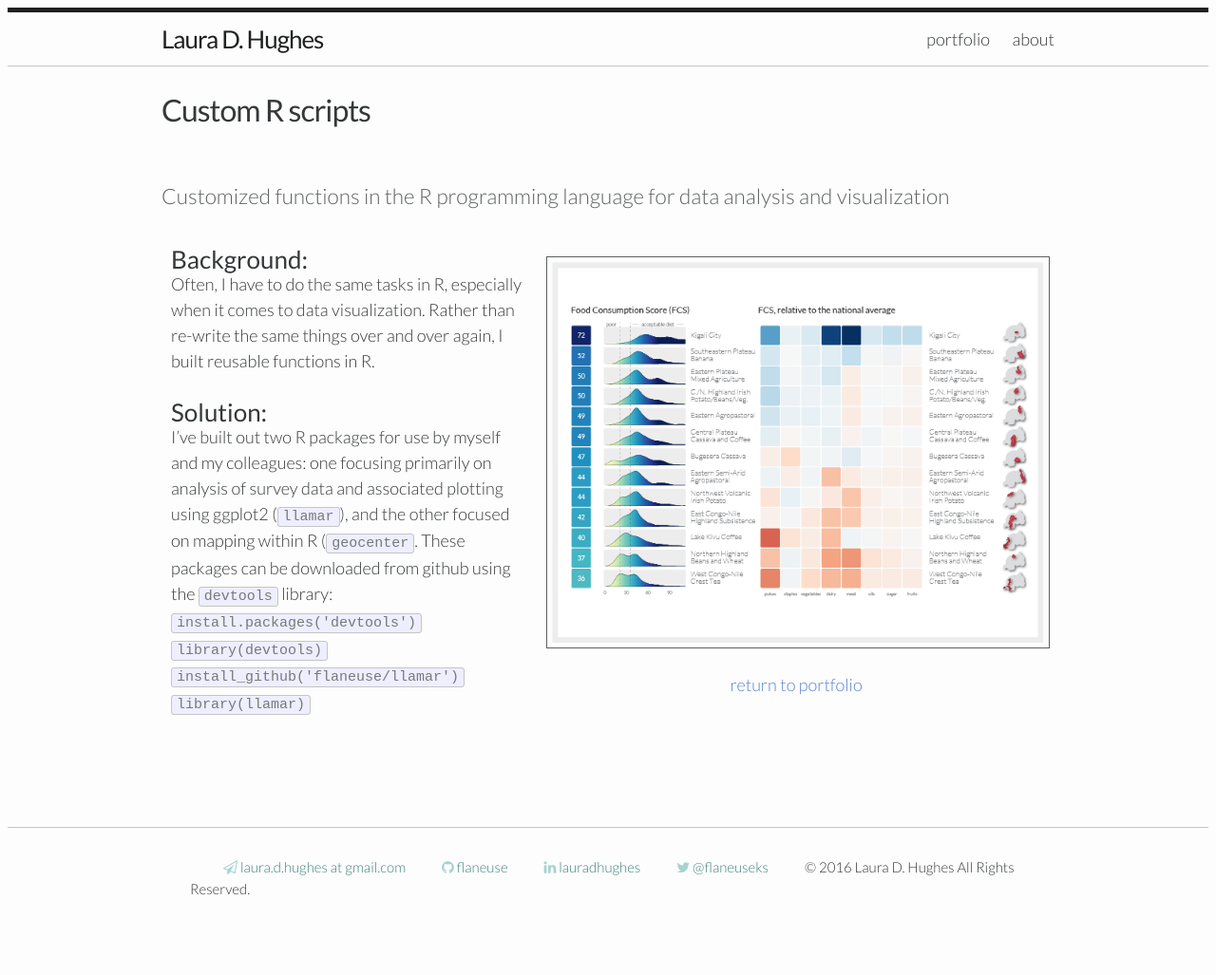
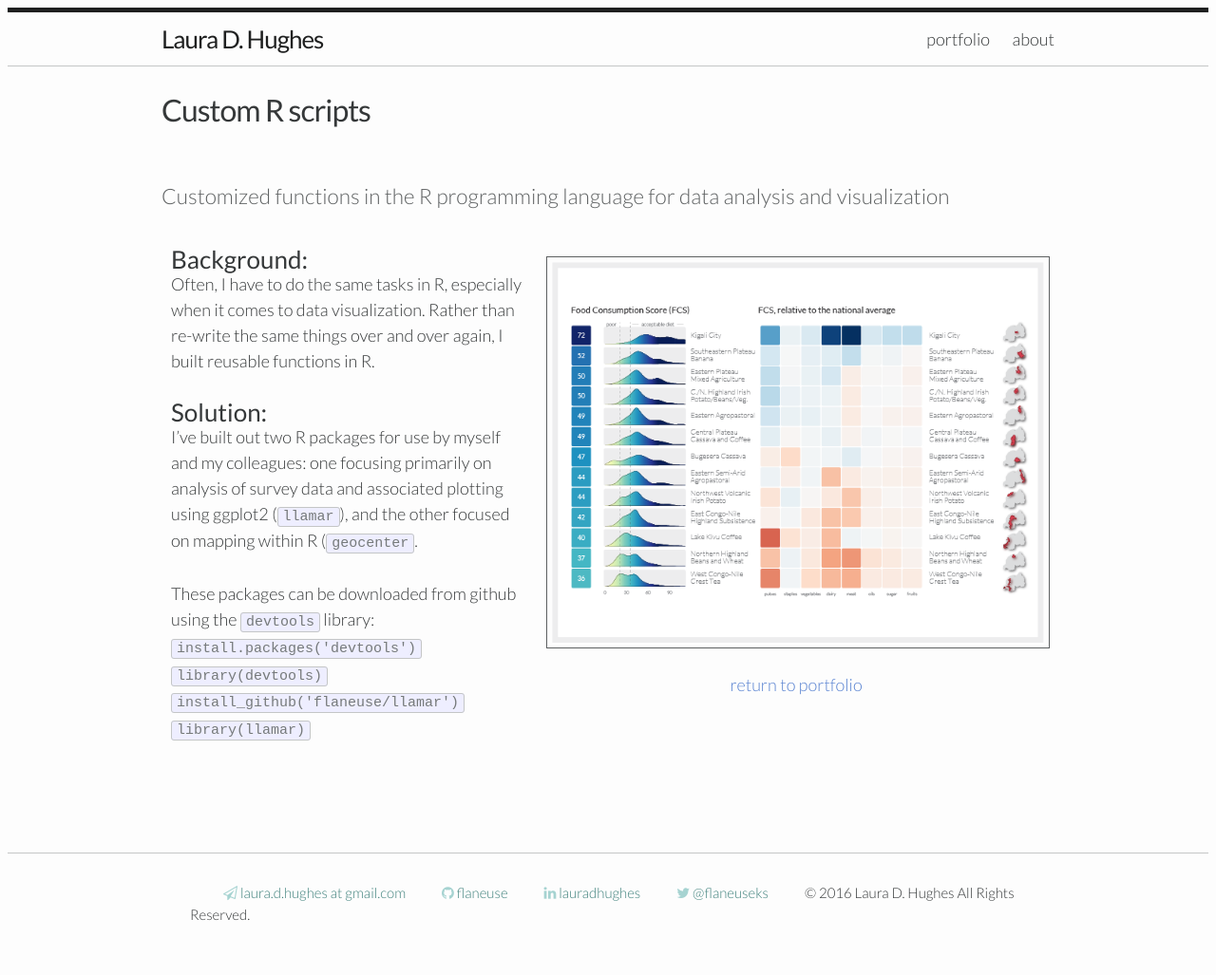
Before and after one commit to flaneuse/flaneuse.github.io, a Jekyll site: the page built from _resources/customR.md, in a window 1280 px wide. Shown: the whole page at 95% size. Built offline with Jekyll 4.4.1, drawn with Linux system fonts in a browser that asks for light colours; before the commit the page ends 1000 px from its top, so only the background shows below that.

Commit message:
add padding

```diff
--- a/_resources/customR.md
+++ b/_resources/customR.md
@@ -16,7 +16,11 @@ Often, I have to do the same tasks in R, especially when it comes to data visual
 <br>
 
 ### Solution:
-I've built out two R packages for use by myself and my colleagues: one focusing primarily on analysis of survey data and associated plotting using ggplot2 ([`llamar`](http://lauradhughes.com/llamar/)), and the other focused on mapping within R ([`geocenter`](). These packages can be downloaded from github using the [`devtools`](https://www.rstudio.com/products/rpackages/devtools/) library:
+I've built out two R packages for use by myself and my colleagues: one focusing primarily on analysis of survey data and associated plotting using ggplot2 ([`llamar`](http://lauradhughes.com/llamar/)), and the other focused on mapping within R ([`geocenter`]().
+
+<br>
+
+These packages can be downloaded from github using the [`devtools`](https://www.rstudio.com/products/rpackages/devtools/) library:
 
 `install.packages('devtools')`
 `library(devtools)`
```
